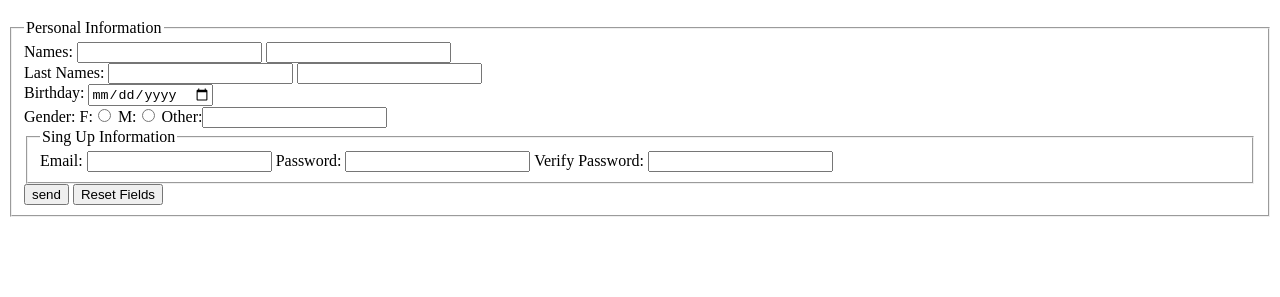
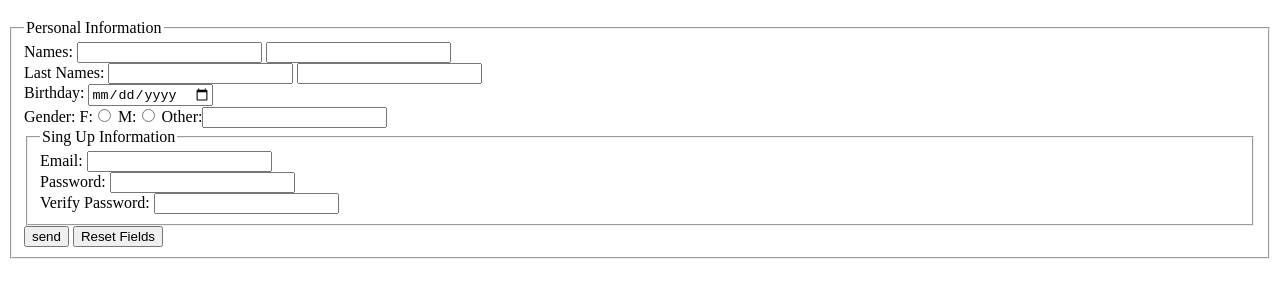
Before and after one commit to RicardoM1randa/Portafolio_PW0219_00107418, a plain HTML site: page laboratorios/laboratorio1/ejercicio3.html in a window 1280 px wide. Shown: the part 71-368 px from the top of the page. Drawn offline with Linux system fonts and the light colour scheme.

Commit message:
Ejercicio 3 Y 2 CORREGIDOS

```diff
--- a/laboratorios/laboratorio1/ejercicio3.html
+++ b/laboratorios/laboratorio1/ejercicio3.html
@@ -26,8 +26,8 @@
         <fieldset>
             <legend>Sing Up Information</legend>
 
-            Email: <input type="email">
-            Password: <input type="password">
+            Email: <input type="email"><br>
+            Password: <input type="password"><br>
             Verify Password: <input type="password">
         </fieldset>
         <input type="submit" name="SubmitButton" value="send"> <input type="reset" name="ResetButton" value="Reset Fields">
```
